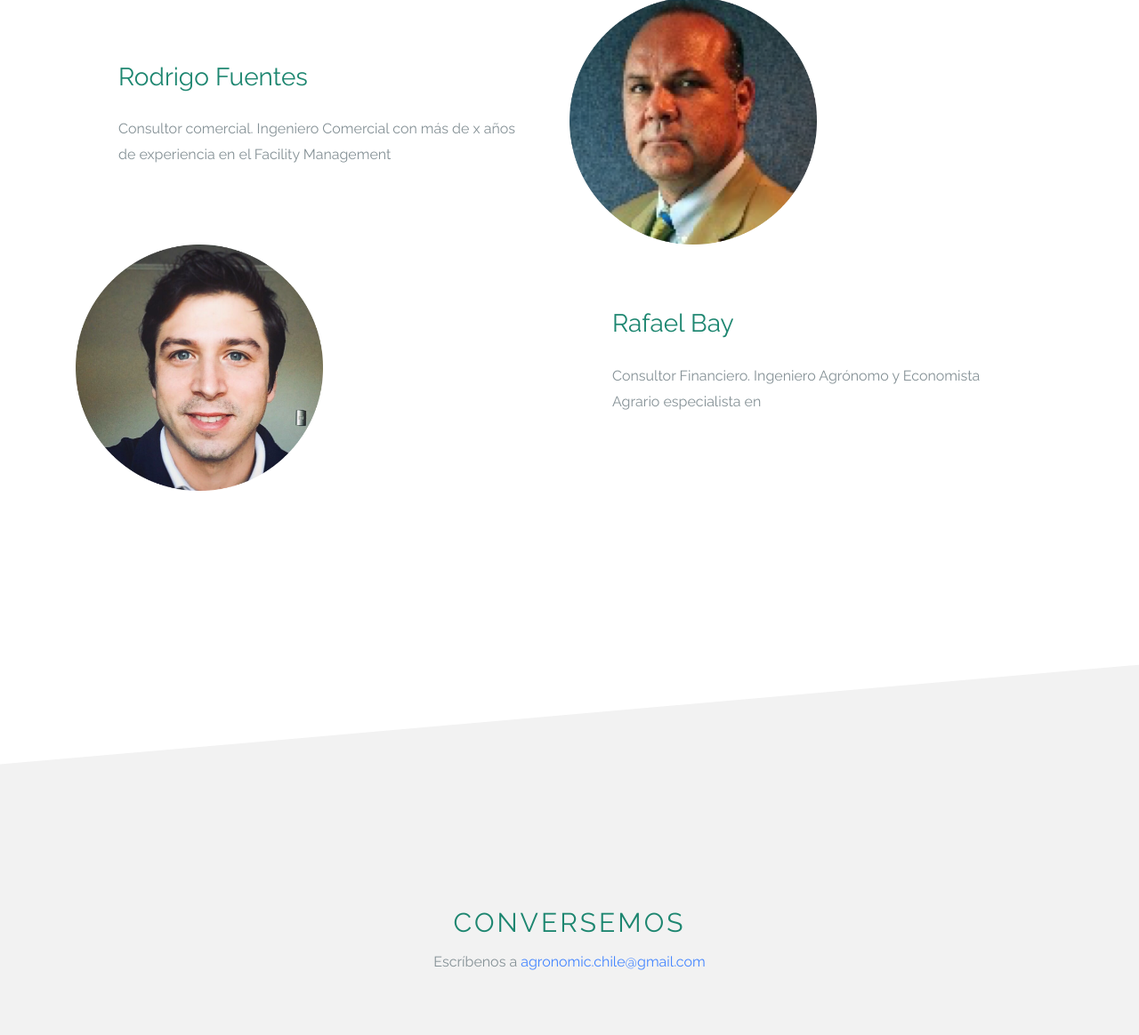
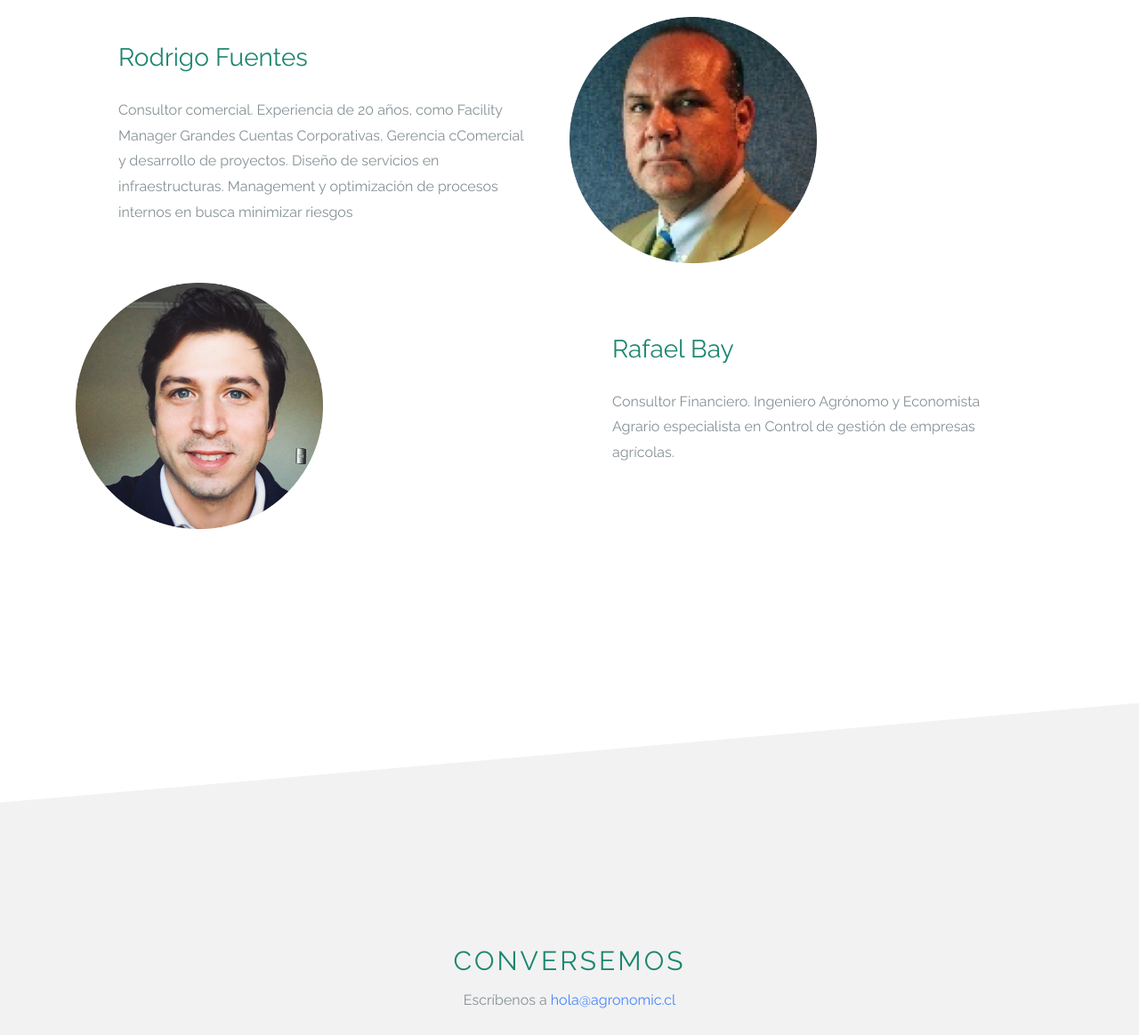
Before and after one commit to piperamirez/www-agronomic, a website: page www/index.html in a window 1280 px wide. Shown: the part 4886-6050 px from the top of the page at 89% size. Drawn offline with Linux system fonts and the light colour scheme.

Commit message:
team and email changes

```diff
--- a/www/index.html
+++ b/www/index.html
@@ -262,7 +262,7 @@
           </div>
           <div class="col-md-6 p-md-5 order-md-1">
             <h3 class="h3 mb-4">Rodrigo Fuentes</h3>
-            <p>Consultor comercial. Ingeniero Comercial con más de x años de experiencia en el Facility Management</p>
+            <p>Consultor comercial. Experiencia de 20 años, como Facility Manager Grandes Cuentas Corporativas, Gerencia cComercial y desarrollo de proyectos. Diseño de servicios en infraestructuras. Management y optimización de procesos internos en busca minimizar riesgos</p>
           </div>
         </div>
         <div class="row no-gutters align-items-center ftco-animate">
@@ -271,7 +271,7 @@
           </div>
           <div class="col-md-6 p-md-5">
             <h3 class="h3 mb-4">Rafael Bay</h3>
-            <p>Consultor Financiero. Ingeniero Agrónomo y Economista Agrario especialista en </p>
+            <p>Consultor Financiero. Ingeniero Agrónomo y Economista Agrario especialista en Control de gestión de empresas agrícolas.</p>
           </div>
         </div>
 
@@ -282,8 +282,8 @@ MIESTRAS NO TENGA FORMULARIO USAR LA SIGUIENTE
 <section class="ftco-section bg-white ftco-slant bg-light ftco-slant-dark" id="section-contact">
   <div class="container">
     <h2 class="text-uppercase ftco-uppercase text-center">Conversemos</h2>
-    <p class="text-center">Escríbenos a <a href="mailto:agronomic.chile@gmail.com?subject=Agronomic&body=¡Hola! Me interesa saber más sobre Agronomic.">
-      agronomic.chile@gmail.com</a></p>
+    <p class="text-center">Escríbenos a <a href="mailto:hola@agronomic.cl?subject=Agronomic&body=¡Hola! Me interesa saber más sobre Agronomic.">
+      hola@agronomic.cl</a></p>
       <br>
       <br>
       <figure><img src="images/logoc.png" alt="logo agronomic" class="img-fluid mx-auto d-block" style="max-width:30%"></figure>
```
